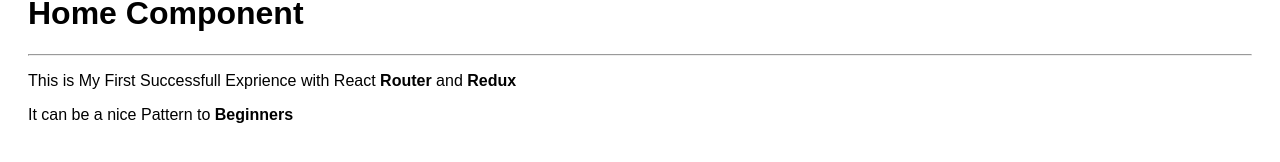
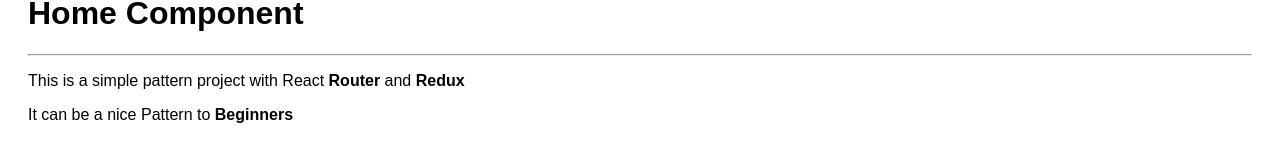
Before and after one commit to Saeid-Barzegar/redux-router, a React (Create React App) app: page / in a window 1280 px wide. Shown: the part 136-298 px from the top of the page. Built offline with nearby package versions, Linux system fonts and the light colour scheme.

Commit message:
Update Home.js

```diff
--- a/src/components/Home.js
+++ b/src/components/Home.js
@@ -6,7 +6,7 @@
             <div>
                 <h1>Home Component</h1>
                 <hr />
-                <p>This is My First Successfull Exprience with React <strong>Router</strong> and <strong>Redux</strong></p>
+                <p>This is a simple pattern project with React <strong>Router</strong> and <strong>Redux</strong></p>
                 <p>It can be a nice Pattern to <strong>Beginners</strong></p>
             </div>
         );
```
